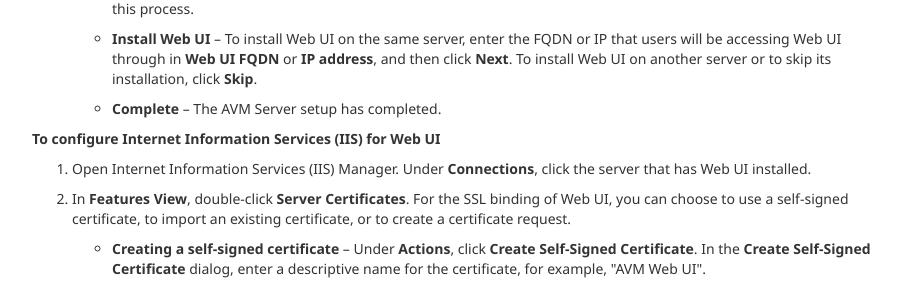
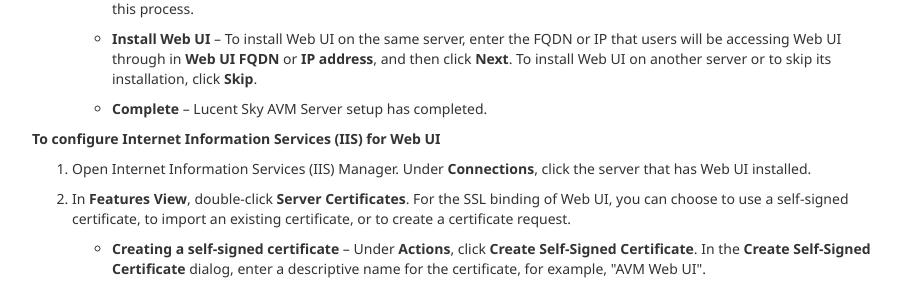
Before and after one commit to Kate-LucentSky/lucentsky.github.io, a Jekyll site: the page built from en/kb/KB598712 - Getting Started with Lucent Sky AVM - Installing CLEAR Engine and Web UI.html, in a window 1280 px wide and 900 px high, scrolled down 1353 px. Shown: the part 161-452 px from the top of the window, without its empty margins (38-946 px from the left). Built offline with Jekyll 4.4.1, drawn with Linux system fonts in a browser that asks for light colours; nearby versions of some CDN libraries.

Commit message:
Update KB598712 - Getting Started with Lucent Sky AVM - Installing CLEAR Engine and Web UI.html

```diff
--- a/en/kb/KB598712 - Getting Started with Lucent Sky AVM - Installing CLEAR Engine and Web UI.html
+++ b/en/kb/KB598712 - Getting Started with Lucent Sky AVM - Installing CLEAR Engine and Web UI.html
@@ -101,7 +101,7 @@
                     <strong>Install Web UI</strong> – To install Web UI on the same server, enter the FQDN or IP that users will be accessing Web UI through in <strong>Web UI FQDN</strong> or <strong>IP address</strong>, and then click <strong>Next</strong>. To install Web UI on another server or to skip its installation, click <strong>Skip</strong>.
                 </li>
                 <li>
-                    <strong>Complete</strong> – The AVM Server setup has completed.
+                    <strong>Complete</strong> – Lucent Sky AVM Server setup has completed.
                 </li>
             </ul>
         </li>
```
